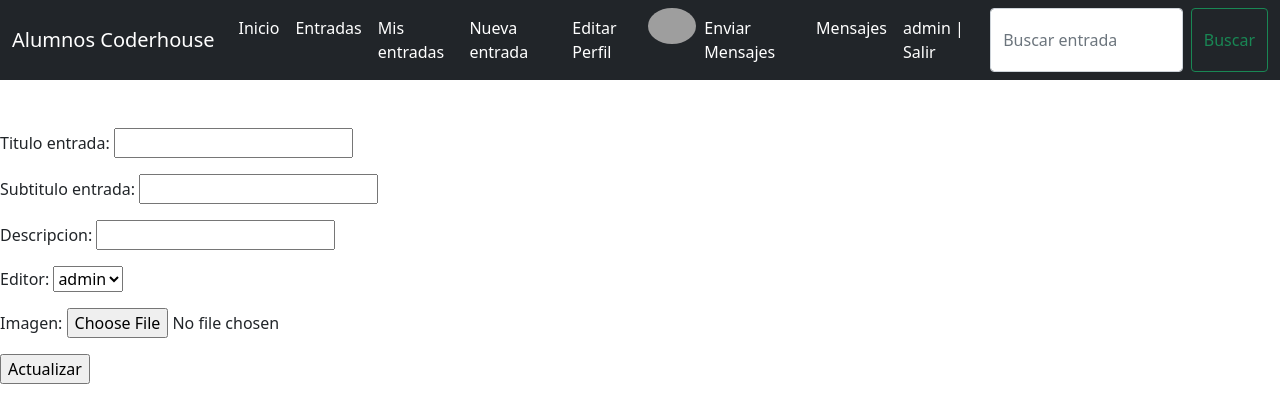
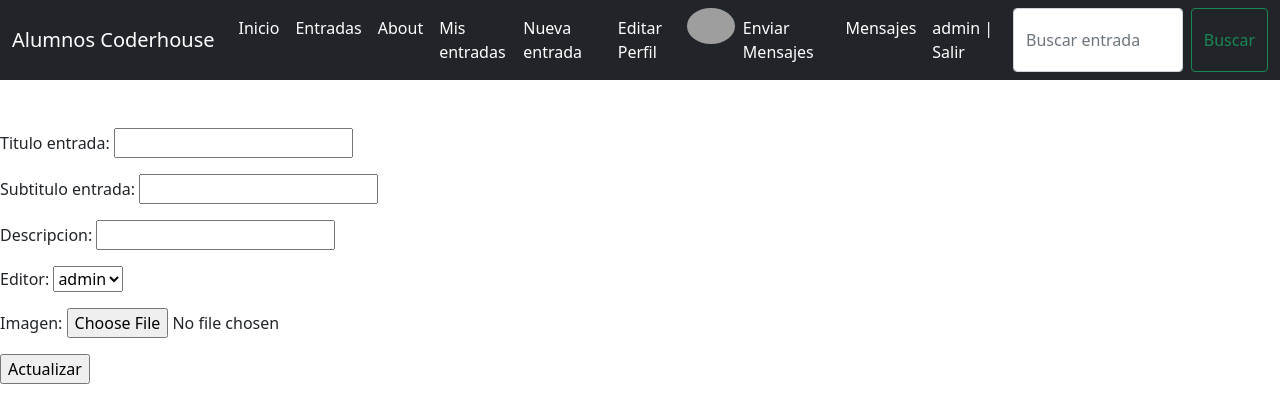
Before and after one commit to chiara-facal/Proyecto-final-CHIARA-FACAL, a Django app: page /entrada/crear in a window 1280 px wide. Shown: the top 420 px of the page. Run offline with Django 4.2, Linux system fonts and the light colour scheme; a user stored in the database is signed in; data comes from the database, SQL or seed files in the repository; some libraries are stand-ins or nearby versions; grey boxes are pictures that could not be loaded.

Commit message:
crear el about

```diff
--- a/ProyectoFinal/AlumnosCoder/templates/AlumnosCoder/base.html
+++ b/ProyectoFinal/AlumnosCoder/templates/AlumnosCoder/base.html
@@ -49,6 +49,9 @@
                 <li class="nav-item">
                   <a class="nav-link active" aria-current="page" href="{% url 'entradadeblog_list' %}">Entradas</a>
                 </li>
+                <li class="nav-item">
+                  <a class="nav-link active" aria-current="page" href="{% url 'about' %}">About</a>
+                </li>
                 {% if user.is_authenticated %}
                 <li class="nav-item">
                     <a class="nav-link active" href="{% url 'mis_posts' %}">Mis entradas</a>
@@ -87,6 +90,9 @@
                   <li class="nav-item">
                     <a class="nav-link active" aria-current="page" href="{% url 'ingresar' %}">Ingresar</a>
                   </li>
+                  <li class="nav-item">
+                    <a class="nav-link active" aria-current="page" href="{% url 'about' %}">About</a>
+                  </li>
                   {% endif %}
                   <form class="d-flex" action = "{% url 'buscar_entrada' %}">
                     <input class="form-control me-2" name = "criterio" type="search" placeholder="Buscar entrada" aria-label="Search">
--- a/ProyectoFinal/AlumnosCoder/views.py
+++ b/ProyectoFinal/AlumnosCoder/views.py
@@ -67,3 +67,6 @@ class Ingresar(LoginView):
 
 class Salir(LogoutView):
     template_name = "registro/salir.html"
+
+def About(request):
+    return render(request, "AlumnosCoder/about.html")
--- a/ProyectoFinal/ProyectoFinal/urls.py
+++ b/ProyectoFinal/ProyectoFinal/urls.py
@@ -15,7 +15,7 @@ Including another URLconf
 """
 from django.contrib import admin
 from django.urls import path
-from AlumnosCoder.views import index, Entradalist, Registro, Ingresar, Salir, Mispost, Detalle, Actualizar, Borrar, Crear, BuscarEntrada
+from AlumnosCoder.views import index, Entradalist, Registro, Ingresar, Salir, Mispost, Detalle, Actualizar, Borrar, Crear, BuscarEntrada, About
 from PerfilMensaje.views import CrearPerfil, ActualizarPerfil, CrearMensaje, BorrarMensaje, ListaMensaje
 from django.conf import settings
 from django.conf.urls.static import static
@@ -38,6 +38,7 @@ urlpatterns = [
     path('mensaje/crear', CrearMensaje.as_view(),name = "crear_mensaje" ),
     path('mensaje/<pk>/borrar', BorrarMensaje.as_view(), name = "borrar_mensajes"),
     path('mensaje/lista', ListaMensaje.as_view(), name = "lista_mensajes"),
+    path('about', About, name = "about")
 ]
 
 urlpatterns += static(settings.MEDIA_URL, document_root = settings.MEDIA_ROOT)
```
Also changed, not shown: ProyectoFinal/AlumnosCoder/templates/AlumnosCoder/about.html (added, +14 -0 lines), ProyectoFinal/PerfilMensaje/views.py (line endings or trailing spaces).
